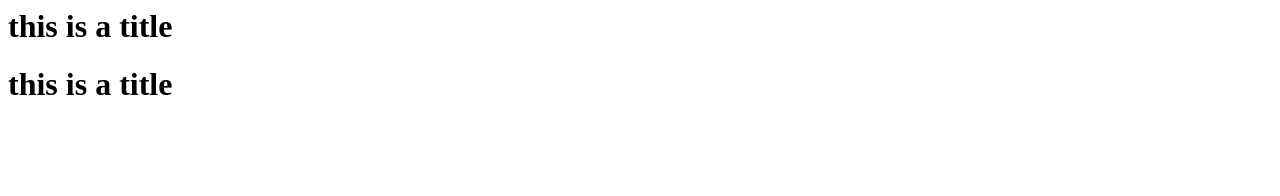
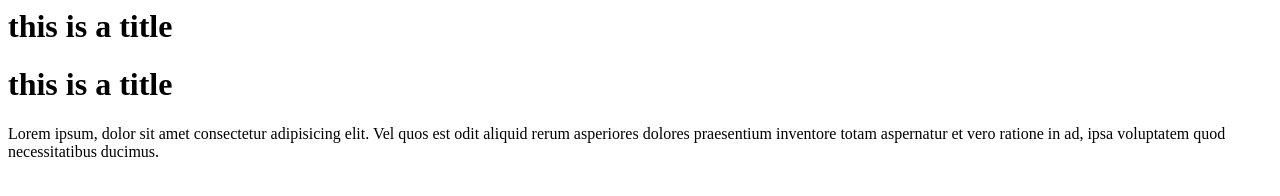
Before and after one commit to mouhebmhd/mywebsite, a plain HTML site: page index.html in a window 1280 px wide. Drawn offline with Linux system fonts and the light colour scheme.

Commit message:
addding a paragraph

```diff
--- a/index.html
+++ b/index.html
@@ -7,6 +7,7 @@
 <body>
     <h1>this is a title</h1>
     <h1>this is a title</h1>
+    <p>Lorem ipsum, dolor sit amet consectetur adipisicing elit. Vel quos est odit aliquid rerum asperiores dolores praesentium inventore totam aspernatur et vero ratione in ad, ipsa voluptatem quod necessitatibus ducimus.</p>
 
 </body>
 </html>
```
